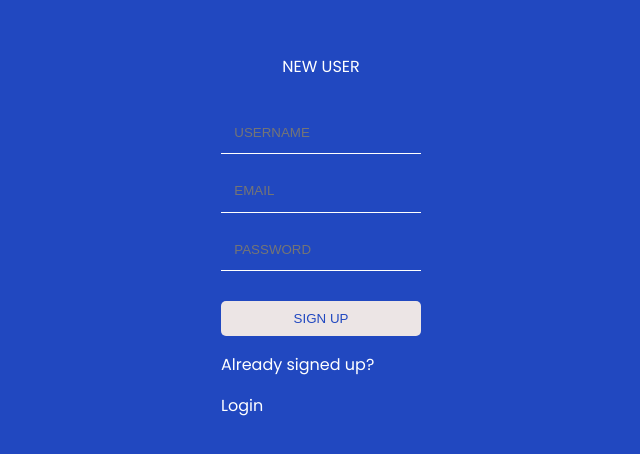
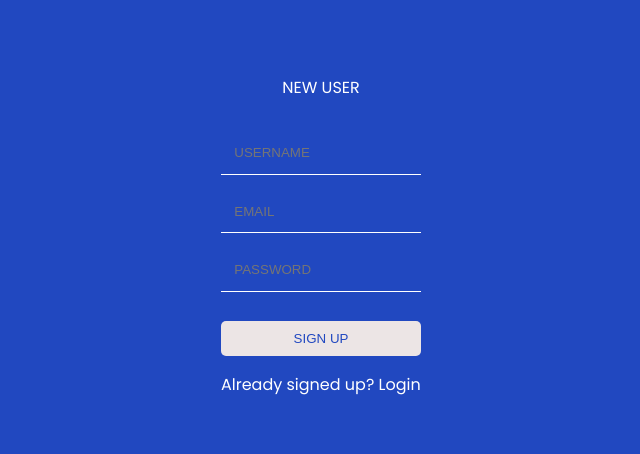
Before and after one commit to jeppe314/firebase-login, a React (Create React App) app: page / in a window 1280 px wide. Shown: the part 164-618 px from the top of the page, without its empty margins (319-959 px from the left). Built offline with nearby package versions, Linux system fonts and the light colour scheme.

Commit message:
Updated login layout

```diff
--- a/src/pages/Register.jsx
+++ b/src/pages/Register.jsx
@@ -28,8 +28,7 @@ export const Register = () => {
           <input type="password" className="password" placeholder="Password" />
           <button>Sign up</button>
           {err && <p>Something went wrong</p>}
-          <p>Already signed up?</p>
-          <p>Login</p>
+          <p>Already signed up? <span>Login</span></p>
         </form>
       </div>
     </div>
```
